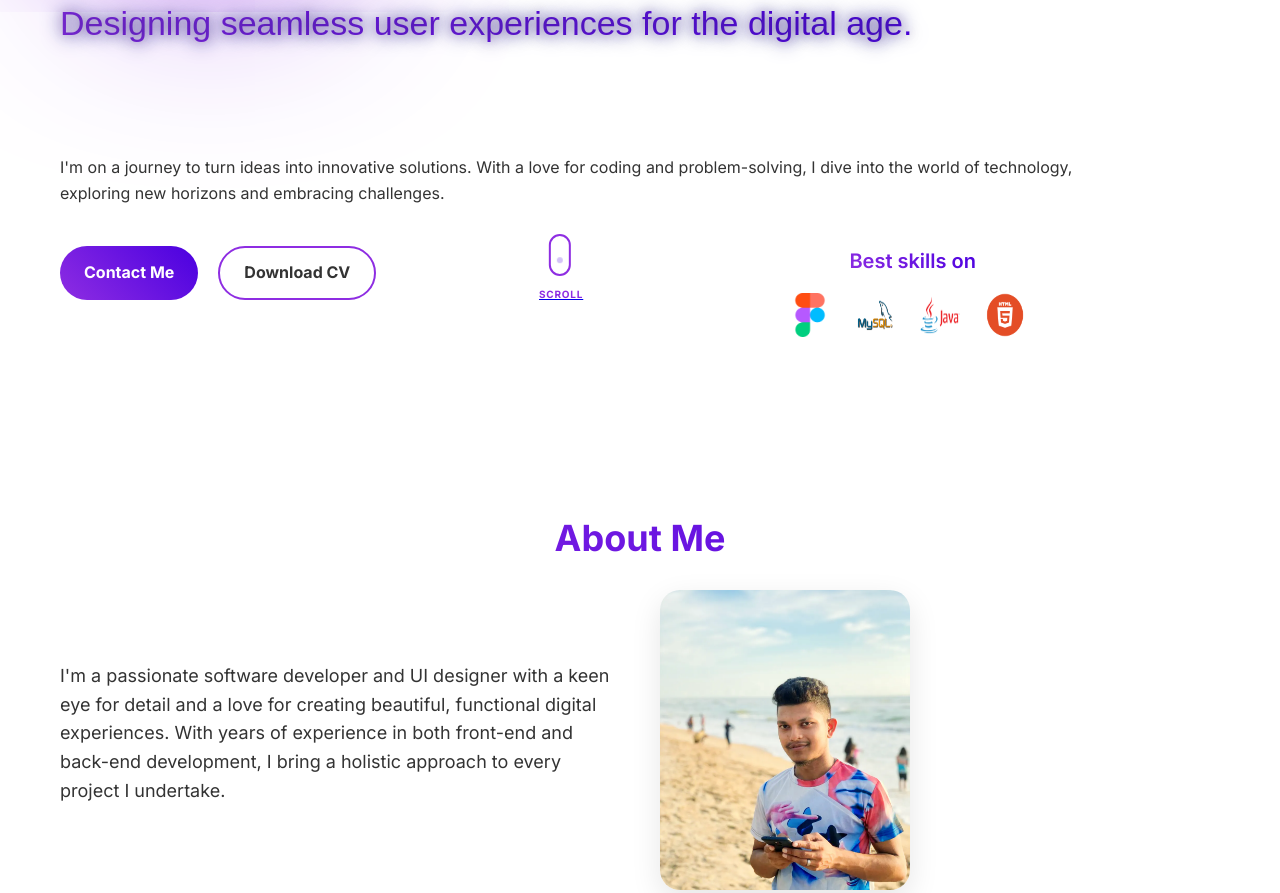
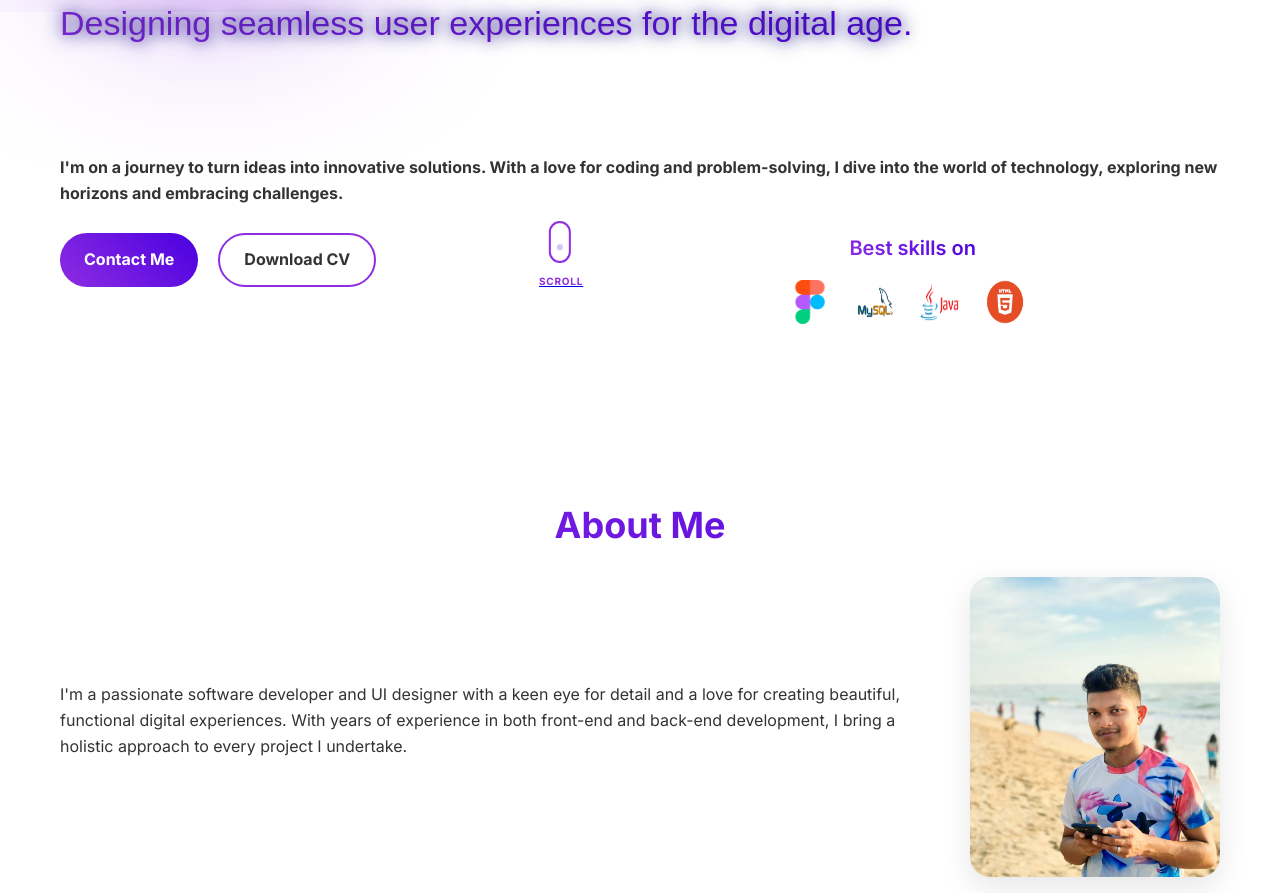
Before and after one commit to orion343dream/My-Portfolio, a plain HTML site: page index.html in a window 1280 px wide. Shown: the part 497-1390 px from the top of the page. Drawn offline with nearby package versions, Linux system fonts and the light colour scheme.

Commit message:
Update index.html

```diff
--- a/index.html
+++ b/index.html
@@ -57,7 +57,7 @@
            font-family:Arial;
            position: relative;
            z-index: 1;"></h2>
-        <p class="animate-on-scroll" style="font-size: 16px; font-weight: lighter">I'm on a journey to turn ideas into innovative solutions. With a love for coding and problem-solving, I dive into the world of technology, exploring new horizons and embracing challenges.</p>
+        <h4 class="animate-on-scroll" >I'm on a journey to turn ideas into innovative solutions. With a love for coding and problem-solving, I dive into the world of technology, exploring new horizons and embracing challenges.</h4>
         <div class="cta-buttons animate-on-scroll">
             <a href="#contact" class="cta-button primary">Contact Me</a>
             <a href="#" class="cta-button secondary">Download CV</a>
@@ -91,7 +91,7 @@
     <section id="about" class="section about-section">
         <h2 class="section-title animate-on-scroll">About Me</h2>
         <div class="about-content">
-            <div class="about-text animate-on-scroll">
+            <div class="about-text-p animate-on-scroll">
                 <p>I'm a passionate software developer and UI designer with a keen eye for detail and a love for creating beautiful, functional digital experiences. With years of experience in both front-end and back-end development, I bring a holistic approach to every project I undertake.</p>
             </div>
             <div class="card-container animate-on-scroll">
@@ -144,7 +144,7 @@
 
     <section id="skills" class="section skills-section">
         <h2 class="section-title animate-on-scroll">Skills</h2>
-        <p class="skills-description animate-on-scroll">
+        <p class="skills-description-p animate-on-scroll">
             Leveraging a broad spectrum of programming languages,
             modern frameworks, and essential tools,
             I craft tailored solutions for each unique project.
@@ -153,6 +153,7 @@
             I bring a dynamic and innovative approach to solving
             complex challenges in the software development world.
         </p>
+
         <div class="skills-container">
             <!-- Skill 1: C++ -->
             <div class="skill-card">
```
